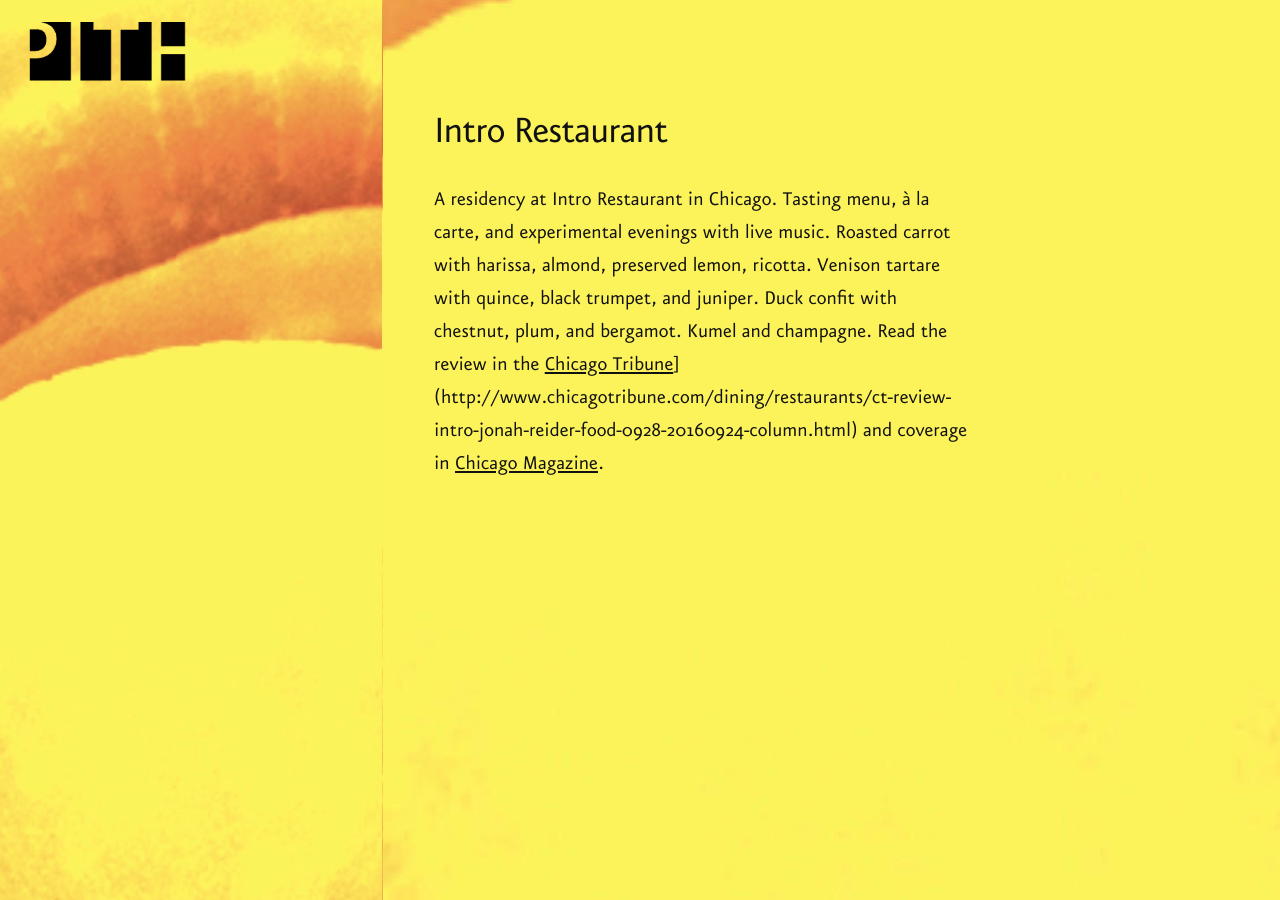
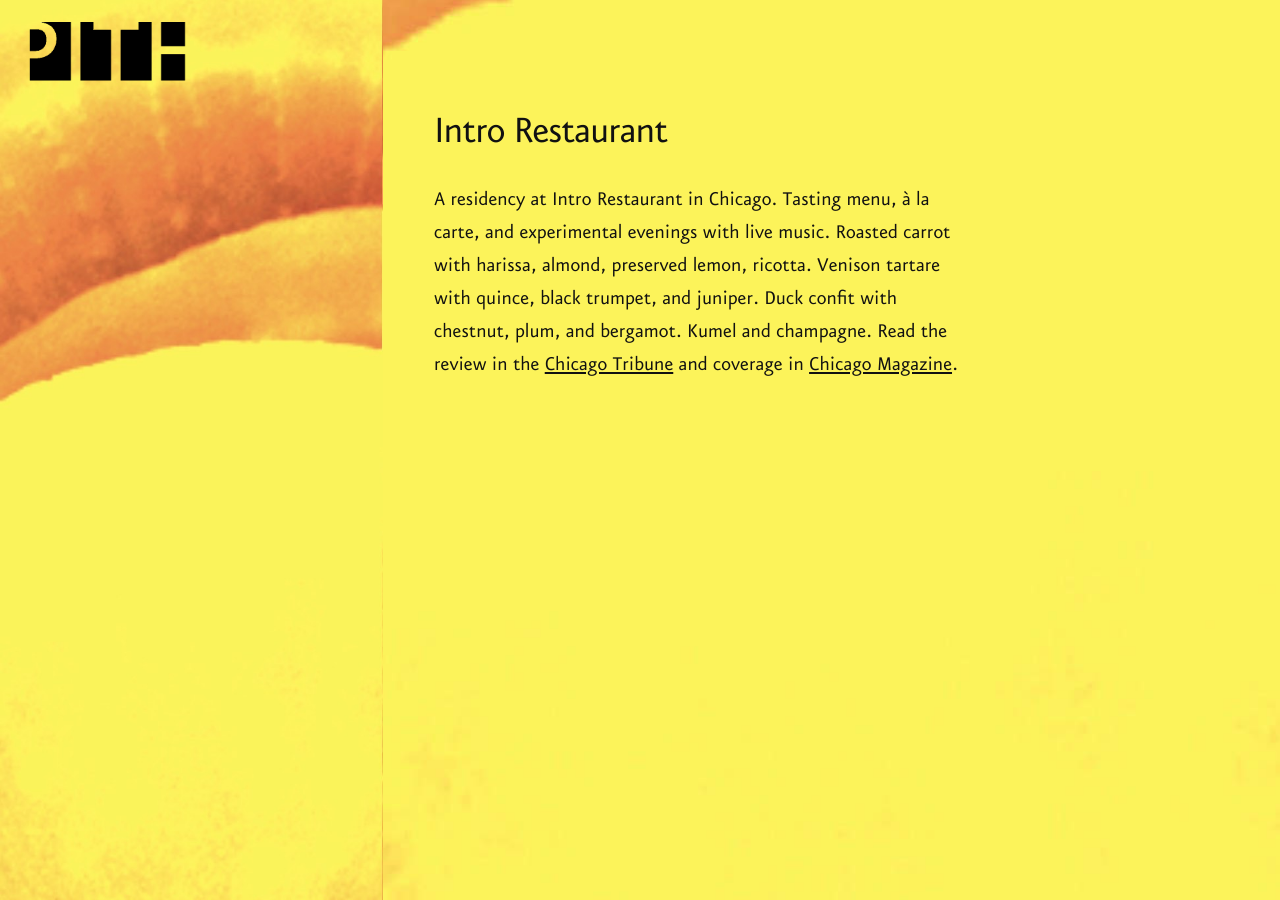
Before and after one commit to zoe-pith/pith-site, a Jekyll site: the page built from _posts/2016-09-26-intro-restaurant.md, in a window 1280 px wide. Built offline with Jekyll 4.4.1, drawn with Linux system fonts in a browser that asks for light colours.

Commit message:
Update 2016-09-26-intro-restaurant.md

```diff
--- a/_posts/2016-09-26-intro-restaurant.md
+++ b/_posts/2016-09-26-intro-restaurant.md
@@ -5,4 +5,4 @@ categories: projects
 published: true
 ---
 
-A residency at Intro Restaurant in Chicago. Tasting menu, à la carte, and experimental evenings with live music. Roasted carrot with harissa, almond, preserved lemon, ricotta. Venison tartare with quince, black trumpet, and juniper. Duck confit with chestnut, plum, and bergamot. Kumel and champagne. Read the review in the [Chicago Tribune](http://www.chicagotribune.com/dining/restaurants/ct-review-intro-jonah-reider-food-0928-20160924-column.html)](http://www.chicagotribune.com/dining/restaurants/ct-review-intro-jonah-reider-food-0928-20160924-column.html) and coverage in [Chicago Magazine](http://www.chicagomag.com/dining-drinking/August-2016/New-Chef-Intro-Jonah-Reider/)<em/>.
+A residency at Intro Restaurant in Chicago. Tasting menu, à la carte, and experimental evenings with live music. Roasted carrot with harissa, almond, preserved lemon, ricotta. Venison tartare with quince, black trumpet, and juniper. Duck confit with chestnut, plum, and bergamot. Kumel and champagne. Read the review in the [Chicago Tribune](http://www.chicagotribune.com/dining/restaurants/ct-review-intro-jonah-reider-food-0928-20160924-column.html) and coverage in [Chicago Magazine](http://www.chicagomag.com/dining-drinking/August-2016/New-Chef-Intro-Jonah-Reider/).
```
